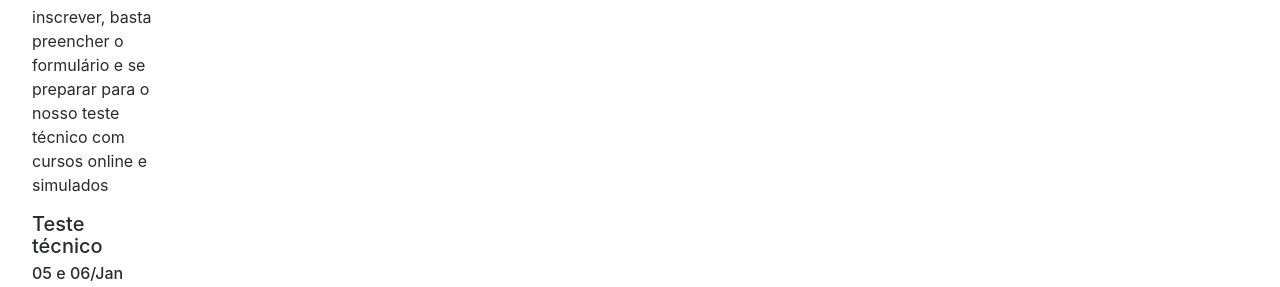
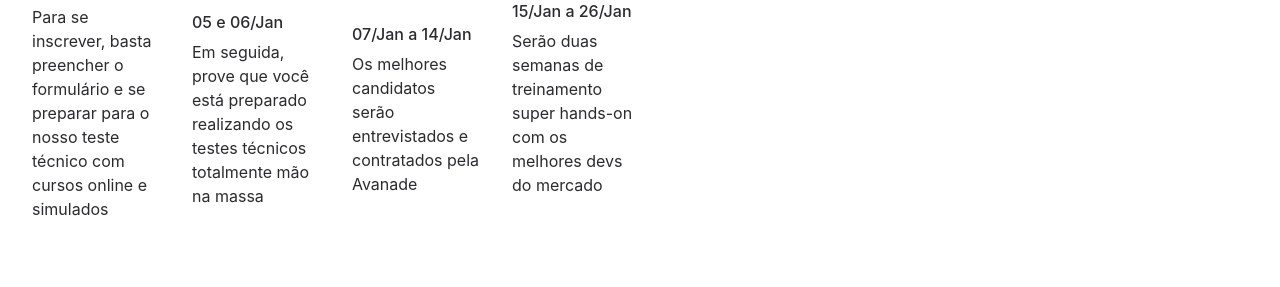
Before and after one commit to jensilva/gama-avanade, a website: page One/Public/index.html in a window 1280 px wide. Shown: the part 450-737 px from the top of the page. Drawn offline with nearby package versions, Linux system fonts and the light colour scheme; a script that the page names is missing.

Commit message:
Update index.html
aligns and spacings

```diff
--- a/One/Public/index.html
+++ b/One/Public/index.html
@@ -8,8 +8,10 @@
 </head>
 <body>
 	<main role="main" id="main">
+	<div class="center-block"></div>
 	<h1 id="titulom">Dê propósito ao seu código</h1>
-		<h4 id="submain">Cansado de desenvolver projetos sem sentido? Participe do Avanade Angular Academy</h4>
+		<h4 id="submain">Cansado de desenvolver projetos sem sentido? Participe do Avanade Angular Academy</h4><br />
+
 		<a href="#apply-modal"><button class="btn btn-success center-block" id="btn-apply-form">Inscreva-se</button></a>
 
 
@@ -23,33 +25,33 @@
 
 	</main>
 
-	<div id="info">
-
+	<div id="info" class="container-fluid">
+		<div class="row .col-xs-4">
 		<div id="apply">
-			<h5>Inscreva-se</h5>
+			<h5>Inscreva-se</h5><br />
 			<h6>02/Dez a 04/Jan</h6>
 			<p>Para se inscrever, basta preencher o formulário e se preparar para o nosso teste técnico com cursos online e simulados</p>
 		</div>
 
 		<div id="test">
-			<h5>Teste técnico</h5>
+			<h5>Teste técnico</h5><br />
 			<h6>05 e 06/Jan</h6>
 			<p>Em seguida, prove que você está preparado realizando os testes técnicos totalmente mão na massa</p>
 		</div>
 
 		<div id="selection">
-			<h5>Seleção e Contratação</h5>
+			<h5>Seleção e Contratação</h5><br />
 			<h6>07/Jan a 14/Jan</h6>
 			<p>Os melhores candidatos serão entrevistados e contratados pela Avanade</p>
 		</div>
 
 		<div id="treino">
-			<h5>Treinamento</h5>
+			<h5>Treinamento</h5><br />
 			<h6>15/Jan a 26/Jan</h6>
 			<p>Serão duas semanas de treinamento super hands-on com os melhores devs do mercado</p>
 
 		</div>
-
+			</div>
 </div>
 
 <!-- JQ, Tether, Bootstrap -->
```
